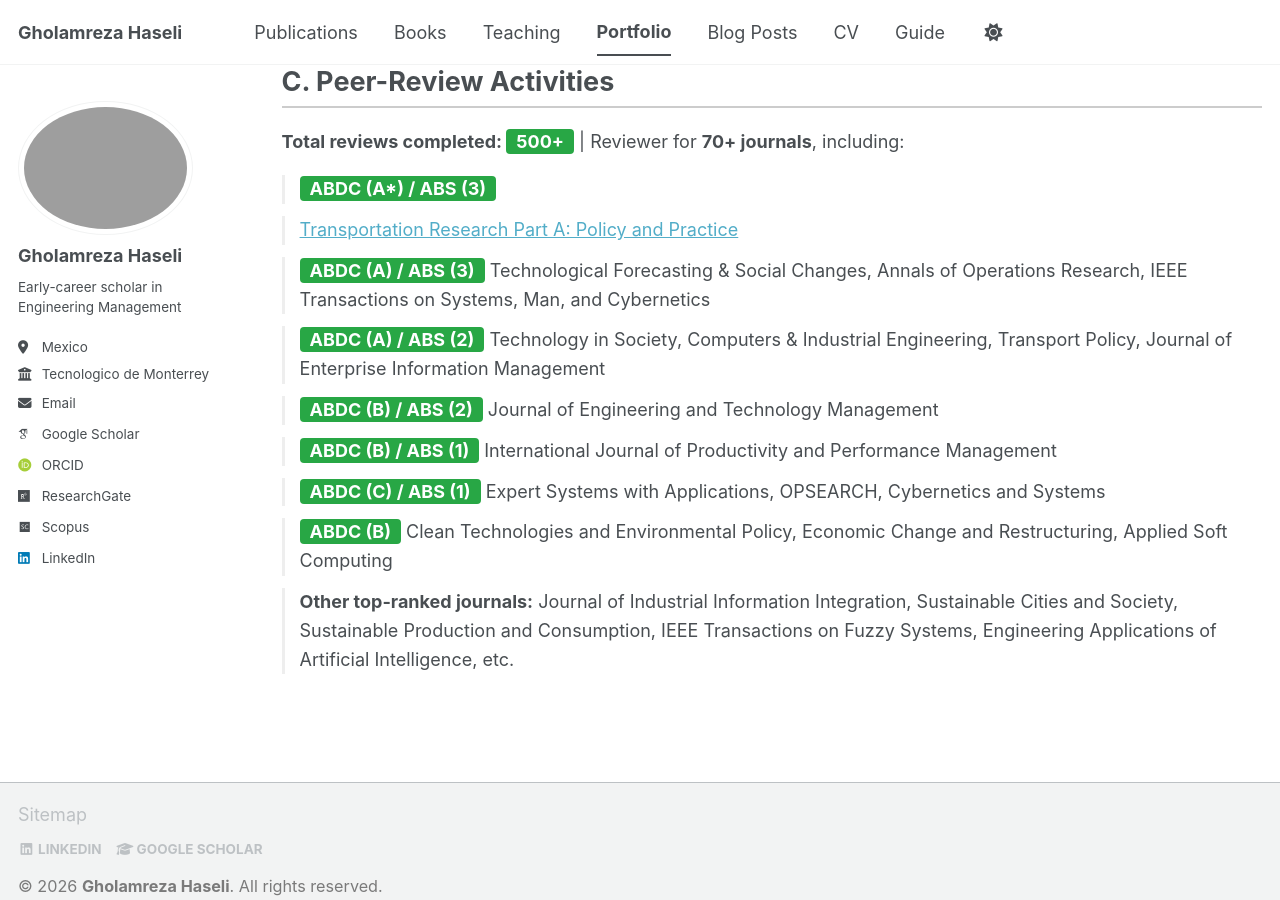
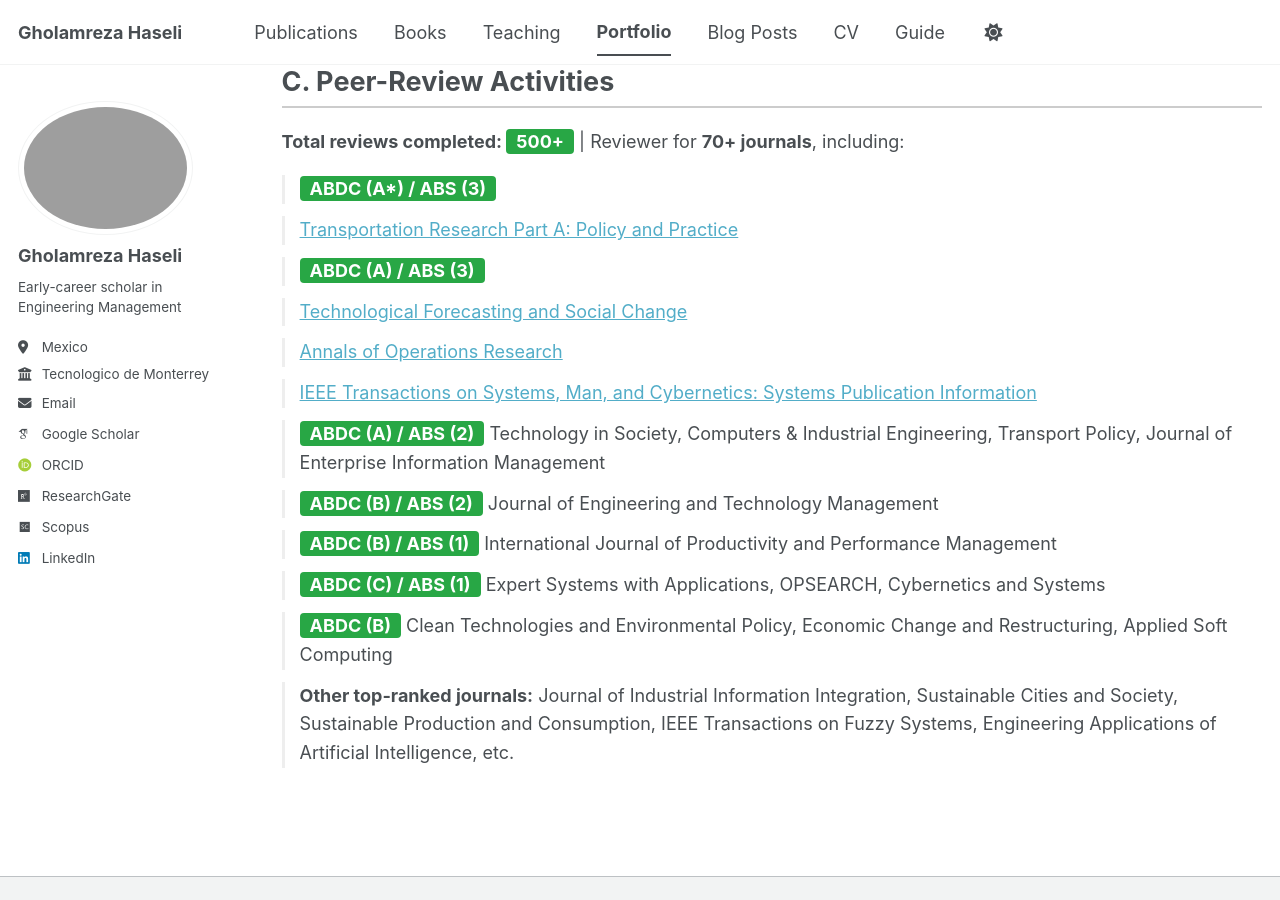
Before and after one commit to Gholamreza-Haseli/Gholamreza-Haseli.github.io, a Jekyll site: the page built from _pages/portfolio.html, in a window 1280 px wide and 900 px high, scrolled down 734 px. Built offline with Jekyll 4.4.1, drawn with Linux system fonts in a browser that asks for light colours; some web fonts are replaced; a script bundle is joined from its source files by our own code; library files that are not in the unit come from our copies.

Commit message:
Update portfolio.html

```diff
--- a/_pages/portfolio.html
+++ b/_pages/portfolio.html
@@ -88,7 +88,10 @@
   <ul class="activity-list">
     <li><span class="badge-green">ABDC (A*) / ABS (3)</span></li>
     <li><a href="https://www.sciencedirect.com/journal/transportation-research-part-a-policy-and-practice" target="_blank">Transportation Research Part A: Policy and Practice</a></li>
-    <li><span class="badge-green">ABDC (A) / ABS (3)</span> Technological Forecasting & Social Changes, Annals of Operations Research, IEEE Transactions on Systems, Man, and Cybernetics</li>
+    <li><span class="badge-green">ABDC (A) / ABS (3)</span></li>
+        <li><a href="https://www.sciencedirect.com/journal/technological-forecasting-and-social-change" target="_blank">Technological Forecasting and Social Change</a></li>
+        <li><a href="https://link.springer.com/journal/10479" target="_blank">Annals of Operations Research</a></li>
+        <li><a href="https://ieeexplore.ieee.org/document/10891949" target="_blank">IEEE Transactions on Systems, Man, and Cybernetics: Systems Publication Information</a></li>
     <li><span class="badge-green">ABDC (A) / ABS (2)</span> Technology in Society, Computers & Industrial Engineering, Transport Policy, Journal of Enterprise Information Management</li>
     <li><span class="badge-green">ABDC (B) / ABS (2)</span> Journal of Engineering and Technology Management</li>
     <li><span class="badge-green">ABDC (B) / ABS (1)</span> International Journal of Productivity and Performance Management</li>
```
